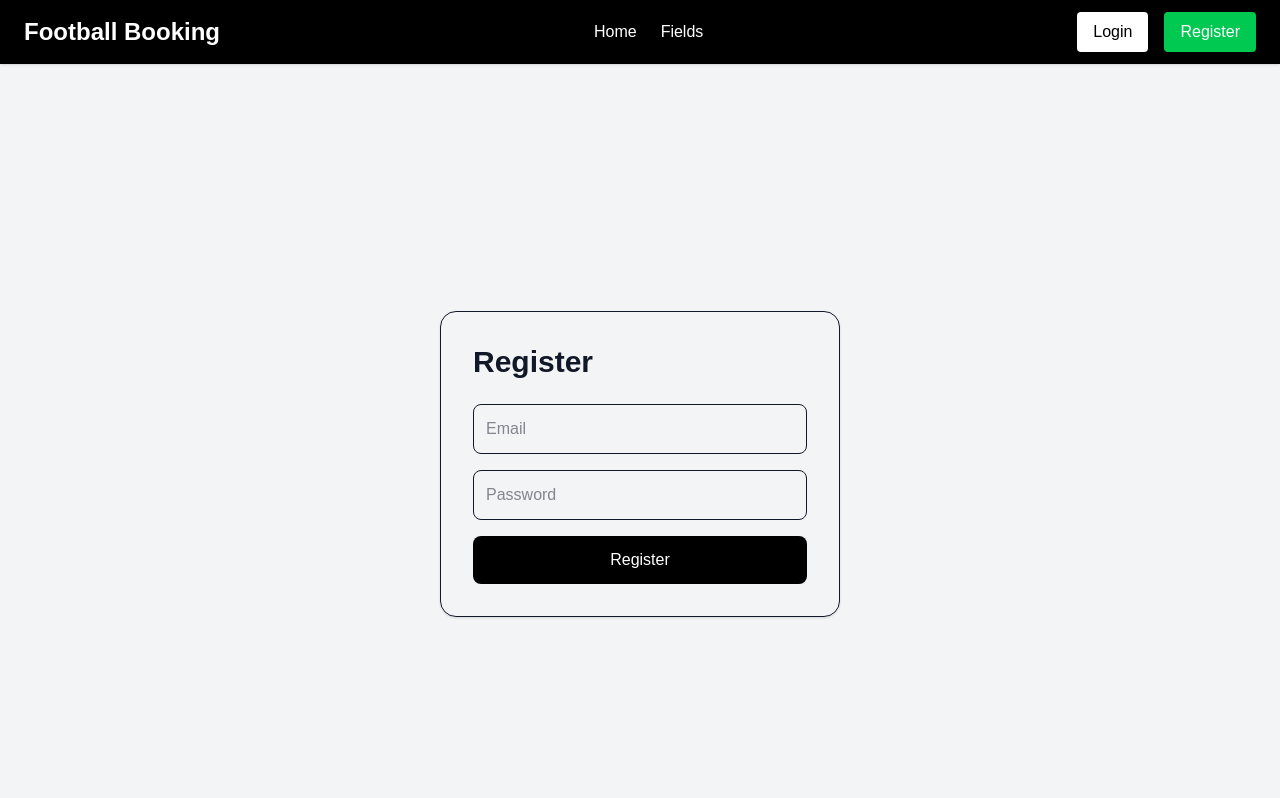
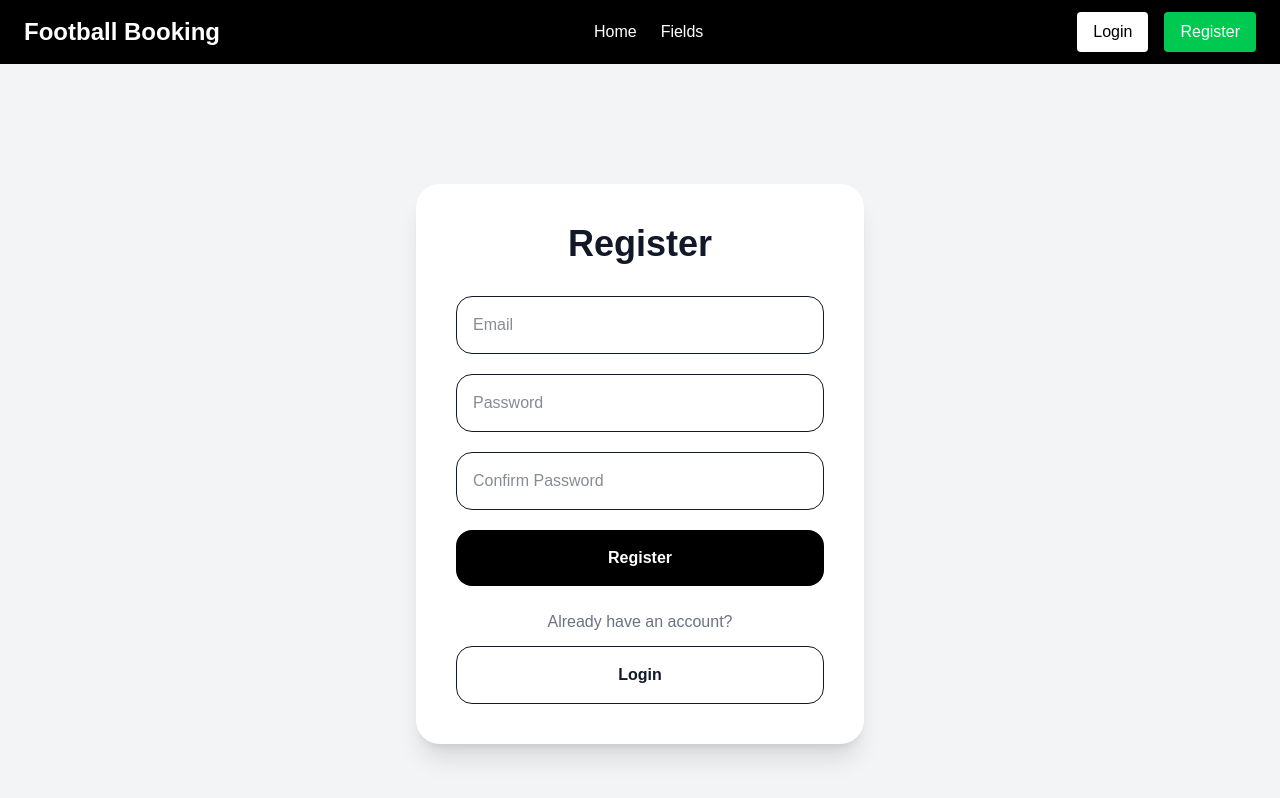
Before and after one commit to buiquanghuy2005/football-booking, a Next.js app: page /register in a window 1280 px wide. Shown: the top 798 px of the page. Built offline with nearby package versions, Linux system fonts and the light colour scheme; no server answers.

Commit message:
update register validation

```diff
--- a/app/register/page.tsx
+++ b/app/register/page.tsx
@@ -1,67 +1,216 @@
 'use client';
 
 import { useState } from 'react';
+
 import { useRouter } from 'next/navigation';
+
 import { api } from '@/lib/api';
 
 export default function RegisterPage() {
     const router = useRouter();
 
-    const [email, setEmail] = useState('');
-    const [password, setPassword] = useState('');
+    const [email, setEmail] =
+        useState('');
 
-    const handleRegister = async () => {
+    const [password, setPassword] =
+        useState('');
+
+    const [
+        confirmPassword,
+        setConfirmPassword,
+    ] = useState('');
+
+    const [loading, setLoading] =
+        useState(false);
+
+    const handleRegister =
+        async () => {
+            // ⭐ check confirm password
+            if (
+                password !==
+                confirmPassword
+            ) {
+                alert(
+                    'Passwords do not match',
+                );
+
+                return;
+            }
+
             try {
-            await api.post('/auth/register', {
+                setLoading(true);
+
+                await api.post(
+                    '/auth/register',
+                    {
                         email,
                         password,
-            });
+                    },
+                );
 
-            alert('Register success');
+                alert(
+                    'Register success',
+                );
 
                 router.push('/login');
-        } catch (error) {
+            } catch (error: any) {
                 console.log(error);
 
-            alert('Register failed');
+                alert(
+                    error?.response
+                        ?.data
+                        ?.message ||
+                    'Register failed',
+                );
+            } finally {
+                setLoading(false);
             }
         };
 
     return (
-        <div className="min-h-screen flex items-center justify-center">
-            <div className="w-[400px] border rounded-2xl p-8 shadow">
-                <h1 className="text-3xl font-bold mb-6">
+        <div
+            className="
+                min-h-screen
+                flex
+                items-center
+                justify-center
+                bg-gray-100
+                p-6
+            "
+        >
+            <div
+                className="
+                    w-full
+                    max-w-md
+                    bg-white
+                    rounded-3xl
+                    shadow-xl
+                    p-10
+                "
+            >
+                <h1
+                    className="
+                        text-4xl
+                        font-black
+                        mb-8
+                        text-center
+                    "
+                >
                     Register
                 </h1>
 
-                <div className="space-y-4">
+                <div className="space-y-5">
+                    {/* EMAIL */}
                     <input
                         type="email"
                         placeholder="Email"
-                        className="w-full border p-3 rounded-lg"
+                        className="
+                            w-full
+                            border
+                            p-4
+                            rounded-2xl
+                            outline-none
+                            focus:border-black
+                        "
                         value={email}
                         onChange={(e) =>
-                            setEmail(e.target.value)
+                            setEmail(
+                                e.target
+                                    .value,
+                            )
                         }
                     />
 
+                    {/* PASSWORD */}
                     <input
                         type="password"
                         placeholder="Password"
-                        className="w-full border p-3 rounded-lg"
+                        className="
+                            w-full
+                            border
+                            p-4
+                            rounded-2xl
+                            outline-none
+                            focus:border-black
+                        "
                         value={password}
                         onChange={(e) =>
-                            setPassword(e.target.value)
+                            setPassword(
+                                e.target
+                                    .value,
+                            )
                         }
                     />
 
+                    {/* CONFIRM PASSWORD */}
+                    <input
+                        type="password"
+                        placeholder="Confirm Password"
+                        className="
+                            w-full
+                            border
+                            p-4
+                            rounded-2xl
+                            outline-none
+                            focus:border-black
+                        "
+                        value={
+                            confirmPassword
+                        }
+                        onChange={(e) =>
+                            setConfirmPassword(
+                                e.target
+                                    .value,
+                            )
+                        }
+                    />
+
+                    {/* BUTTON */}
                     <button
-                        onClick={handleRegister}
-                        className="w-full bg-black text-white py-3 rounded-lg"
+                        onClick={
+                            handleRegister
+                        }
+                        disabled={loading}
+                        className="
+                            w-full
+                            bg-black
+                            text-white
+                            py-4
+                            rounded-2xl
+                            font-bold
+                            hover:opacity-90
+                            transition
+                        "
                     >
-                        Register
+                        {loading
+                            ? 'Loading...'
+                            : 'Register'}
                     </button>
                 </div>
+
+                {/* LOGIN */}
+                <p className="text-center text-gray-500 mt-6">
+                    Already have an
+                    account?
+                </p>
+
+                <button
+                    onClick={() =>
+                        router.push(
+                            '/login',
+                        )
+                    }
+                    className="
+                        w-full
+                        mt-3
+                        border
+                        py-4
+                        rounded-2xl
+                        font-semibold
+                    "
+                >
+                    Login
+                </button>
             </div>
         </div>
     );
```
Lines whose indentation alone changed are shown as unchanged.
